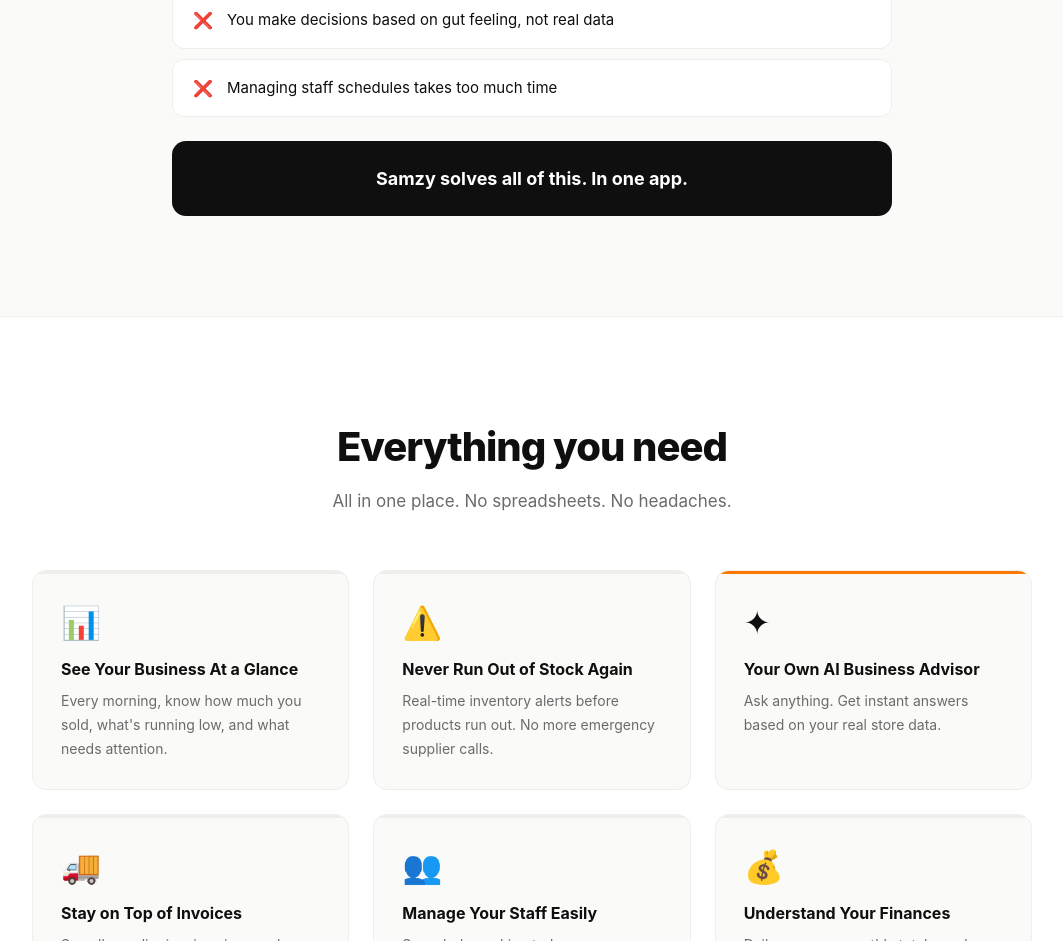
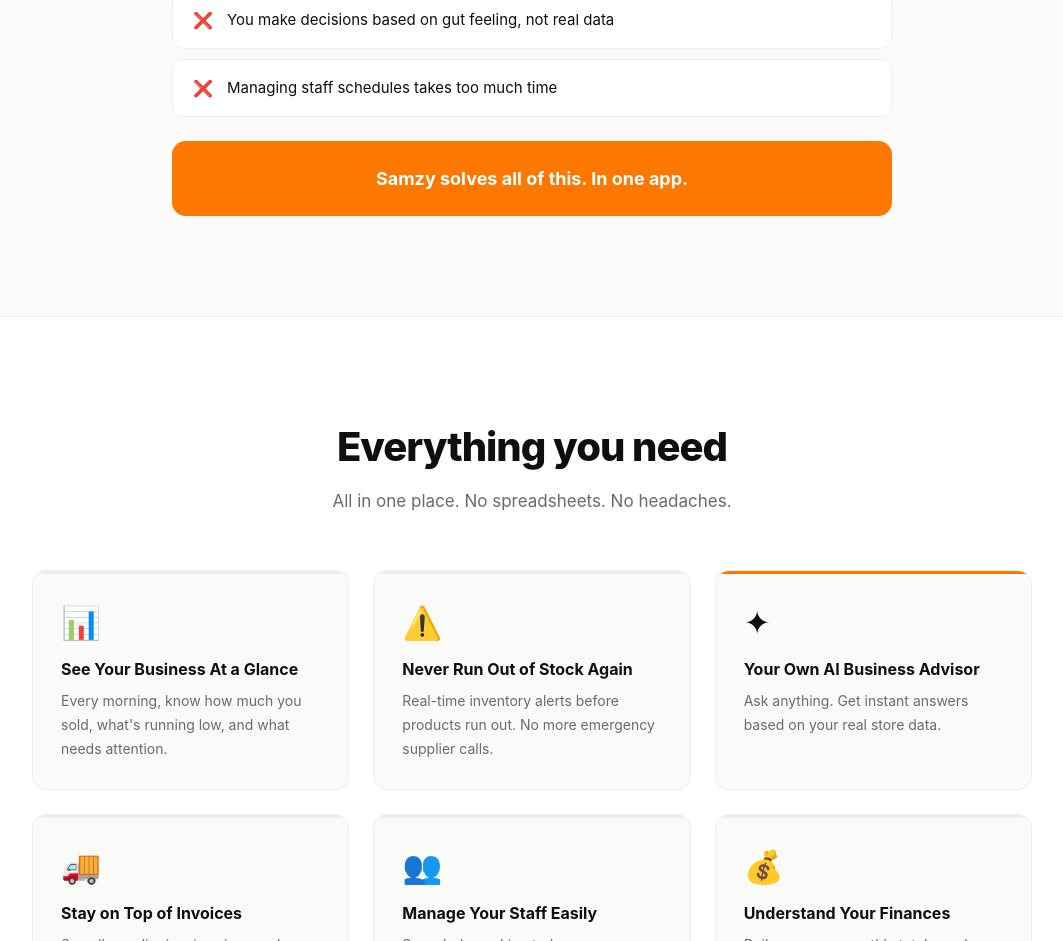
Before and after one commit to SamzyBusinessOperator/SAMZY, a Next.js app in the folder samzy-app/: page /landing in a window 1280 px wide. Shown: the part 1406-2347 px from the top of the page, without its empty margins (108-1171 px from the left). Built offline with nearby package versions, Linux system fonts and the light colour scheme.

Commit message:
orange solve section

```diff
--- a/samzy-app/app/landing/page.tsx
+++ b/samzy-app/app/landing/page.tsx
@@ -122,7 +122,7 @@
               </div>
             ))}
           </div>
-          <div style={{ marginTop: 24, padding: "24px", background: BLACK, borderRadius: 14, textAlign: "center" }}>
+          <div style={{ marginTop: 24, padding: "24px", background: ORANGE, borderRadius: 14, textAlign: "center" }}>
             <p style={{ color: "#fff", fontSize: isMobile ? 15 : 18, fontWeight: 700, margin: 0 }}>Samzy solves all of this. In one app.</p>
           </div>
         </div>
```
